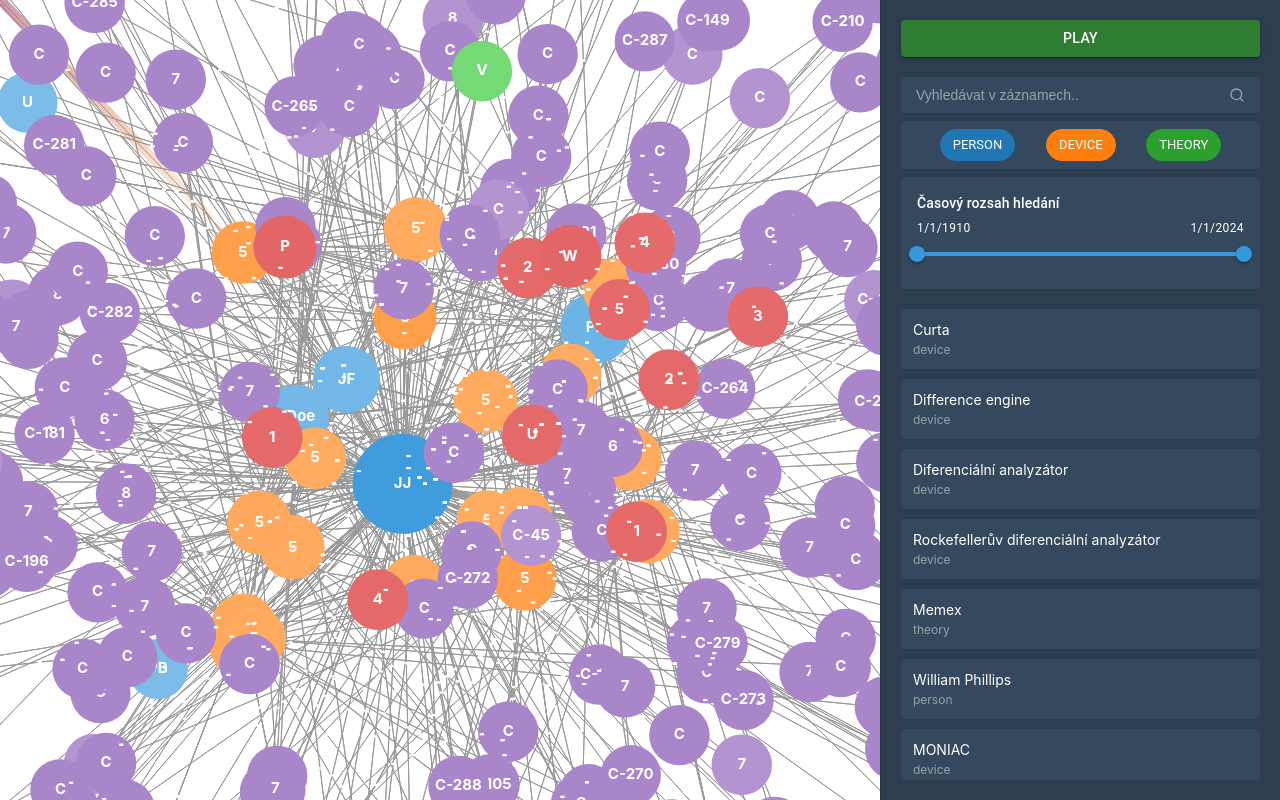
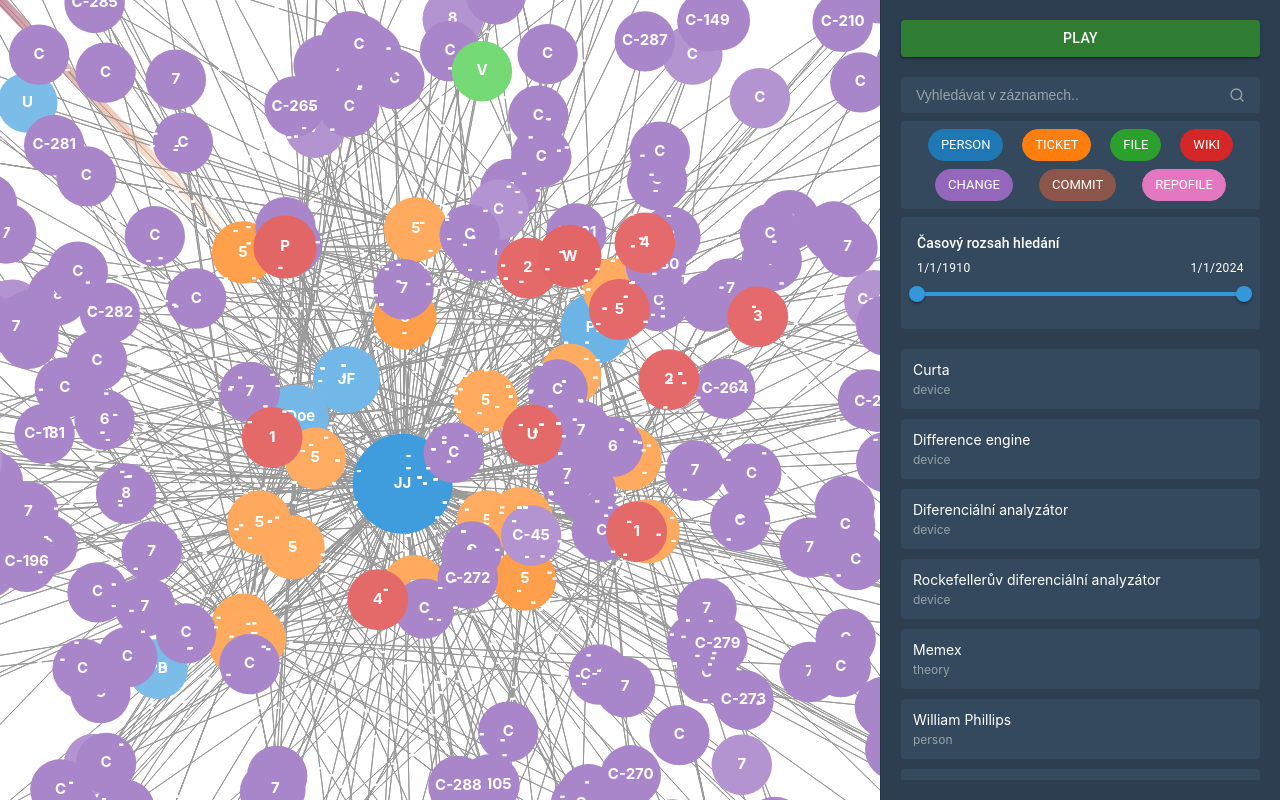
Before and after one commit to cvirlik/viz-project, a React (Create React App) app: page / in a window 1280 px wide. Built offline with nearby package versions, Linux system fonts and the light colour scheme.

Commit message:
Make archetype filter generalised

```diff
--- a/src/components/ArchetypeFilter.tsx
+++ b/src/components/ArchetypeFilter.tsx
@@ -1,7 +1,7 @@
 import React from 'react';
 import { Box, Chip } from '@mui/material';
 import * as d3 from 'd3';
-import historicalData from '../data/historical-data.json';
+import { rawData } from '../utils/data';
 
 type ArchetypeFilterProps = {
   selectedArchetypes: number[];
@@ -20,21 +20,29 @@ const ArchetypeFilter: React.FC<ArchetypeFilterProps> = ({
     }
   };
 
+  // Get unique archetypes from the current dataset
+  const archetypes = Object.entries(rawData.vertexArchetypes).map(([id, archetype]) => ({
+    id: parseInt(id),
+    ...archetype,
+  }));
+
   return (
     <Box className="archetype-filter">
-      {historicalData.vertexArchetypes.map((archetype, index) => (
+      {archetypes.map(archetype => (
         <Chip
-          key={index}
+          key={archetype.id}
           label={archetype.name}
-          onClick={() => handleChipClick(index)}
+          onClick={() => handleChipClick(archetype.id)}
           sx={{
-            backgroundColor: selectedArchetypes.includes(index)
-              ? d3.schemeCategory10[index % 10]
+            backgroundColor: selectedArchetypes.includes(archetype.id)
+              ? d3.schemeCategory10[archetype.id % 10]
               : 'transparent',
-            color: selectedArchetypes.includes(index) ? 'white' : d3.schemeCategory10[index % 10],
-            border: `1px solid ${d3.schemeCategory10[index % 10]}`,
+            color: selectedArchetypes.includes(archetype.id)
+              ? 'white'
+              : d3.schemeCategory10[archetype.id % 10],
+            border: `1px solid ${d3.schemeCategory10[archetype.id % 10]}`,
             '&:hover': {
-              backgroundColor: d3.schemeCategory10[index % 10],
+              backgroundColor: d3.schemeCategory10[archetype.id % 10],
               color: 'white',
             },
           }}
```
